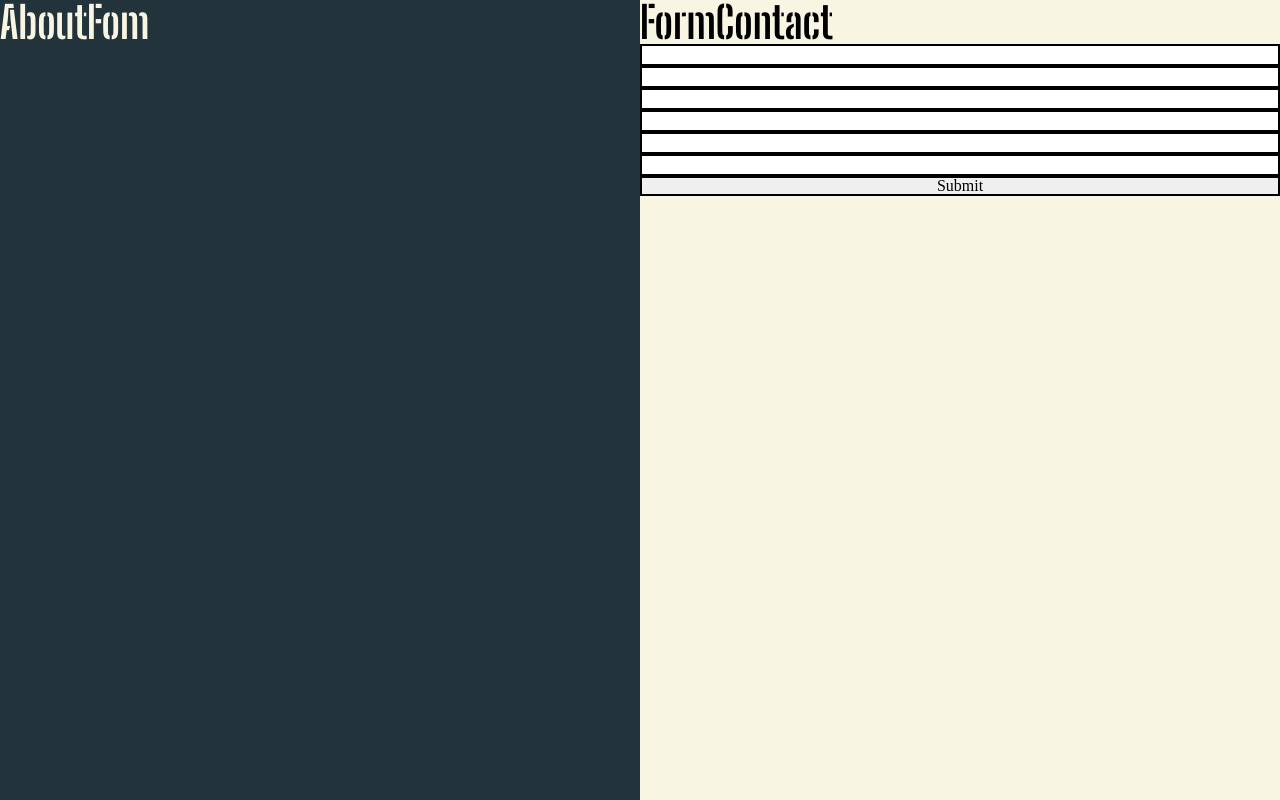
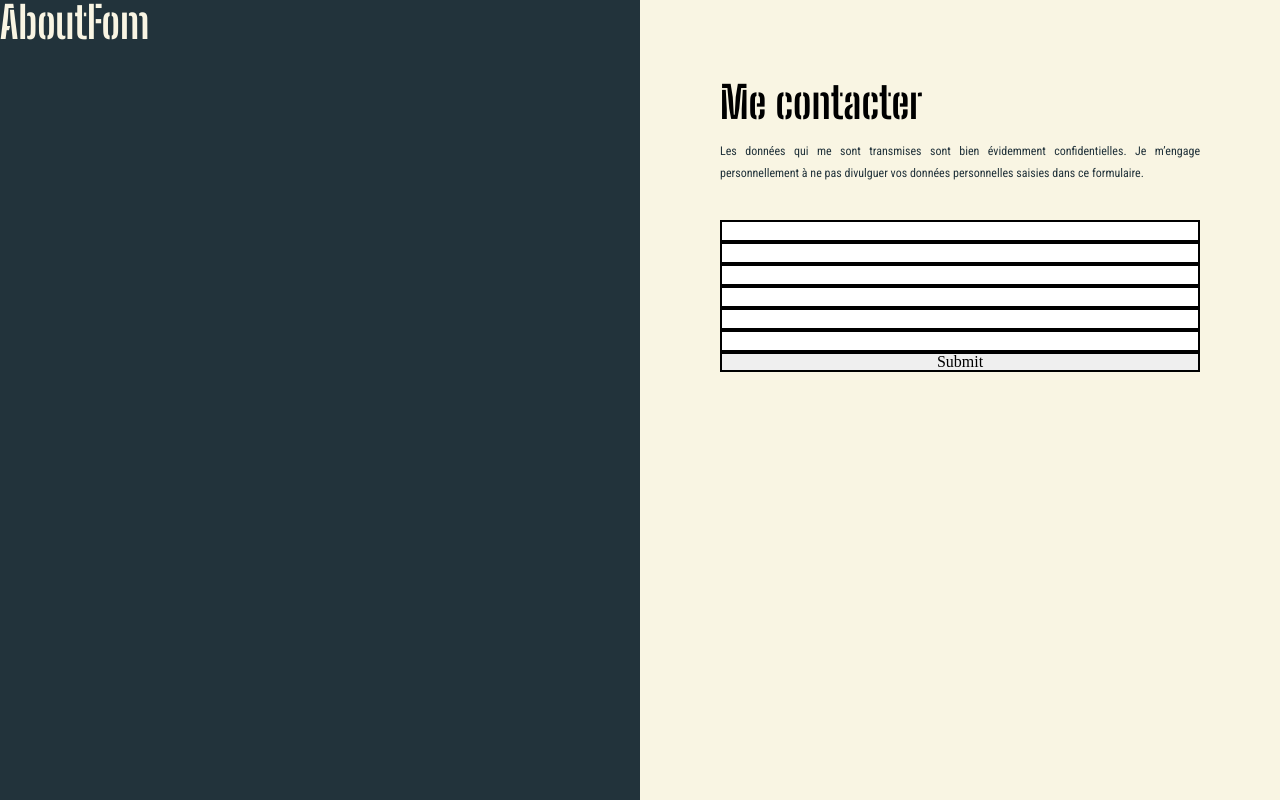
Before and after one commit to MG-julien/myForm.display, a Vue app: page / in a window 1280 px wide. Built offline with nearby package versions, Linux system fonts and the light colour scheme.

Commit message:
Ajout du composant enfant HeaderForm.vue de FormContact.vue

```diff
--- a/src/App.vue
+++ b/src/App.vue
@@ -14,6 +14,7 @@ import FormContact from "./components/FormContact/FormContact.vue";
 @import "./assets/main.scss";
 
 div{
+  width: 100%;
   display: flex;
  }
 </style>
--- a/src/assets/base/_mixins-fonts.scss
+++ b/src/assets/base/_mixins-fonts.scss
@@ -35,6 +35,8 @@
     font-family: map-get($font-family, "infoBubble");
     font-size: map-get($font-size, "infoBubble");
     font-weight: map-get($font-weight, "regular");
+    line-height: 1.4rem;
+    text-align: justify;
     color: map-get($colour, "secondary");
 }
 
--- a/src/assets/normalize.scss
+++ b/src/assets/normalize.scss
@@ -91,6 +91,7 @@ video {
     font-size: 100%;
     font: inherit;
     vertical-align: baseline;
+    box-sizing: border-box;
 }
 /* HTML5 display-role reset for older browsers */
 article,
@@ -104,6 +105,7 @@ hgroup,
 menu,
 nav,
 section {
+    box-sizing: border-box;
     display: block;
 }
 body {
--- a/src/components/AboutForm.vue
+++ b/src/components/AboutForm.vue
@@ -7,7 +7,8 @@
 <style scoped lang="scss">
 @import "../assets/main.scss";
 h2{
-    width: 50%; height: 100vh;
+    position: relative;
+    width: 50vw; height: 100vh;
     @include font-title-bold--primary;
     background-color: map-get($colour, "secondary");
 }
--- a/src/components/FormContact/FormContact.vue
+++ b/src/components/FormContact/FormContact.vue
@@ -1,9 +1,6 @@
 <template>
     <section>
-        <header>
-            <h2>{{ name }}</h2>
-            <p></p>
-        </header>
+        <HeaderForm />
         <form>
             <InputFirstLastName />
             <InputAdressMail />
@@ -18,6 +15,7 @@
 
 <script setup lang="ts">
 
+import HeaderForm from "./components/HeaderForm.vue";
 import InputFirstLastName from "./components/InputFirstLastName.vue";
 import InputAdressMail from "./components/InputAdressMail.vue";
 import InputAboutYou from "./components/InputAboutYou.vue";
@@ -26,21 +24,15 @@ import InputComment from "./components/InputComment.vue";
 import InputResponseAtTheLatest from "./components/InputResponseAtTheLatest.vue";
 import InputSubmit from "./components/InputSubmit.vue";
 
-const name = "FormContact"
 </script>
 
 <style scoped lang="scss">
 @import "../../assets/main.scss";
 section {
     position: relative;
-    width: 50%; height: 100vh;
+    width: 50vw; height: 100vh;
+    padding: 80px;
     background-color: map-get($colour, "primary");
-
-    header {
-        h2 {
-            @include font-title-bold--secondary;
-        }
-    }
 
     form {
         display: flex;
--- /dev/null
+++ b/src/components/FormContact/components/HeaderForm.vue
@@ -0,0 +1,27 @@
+<template>
+    <header>
+            <h2>{{ titleHeader }}</h2>
+            <p>{{ paraHeader }}</p>
+        </header>
+</template>
+
+<script setup lang="ts">
+
+const titleHeader = "Me contacter"
+const paraHeader = "Les données qui me sont transmises sont bien évidemment confidentielles. Je m’engage personnellement à ne pas divulguer vos données personnelles saisies dans ce formulaire."
+
+</script>
+
+<style scoped lang="scss">
+@import "../../../assets/main.scss";
+header {
+        h2 {
+            width: 100%; height: 60px;
+            @include font-title-bold--secondary;
+        }
+        p {
+            width: 100%; height: 80px;
+            @include font-infoBubble-regular
+        }
+    }
+</style>
```
